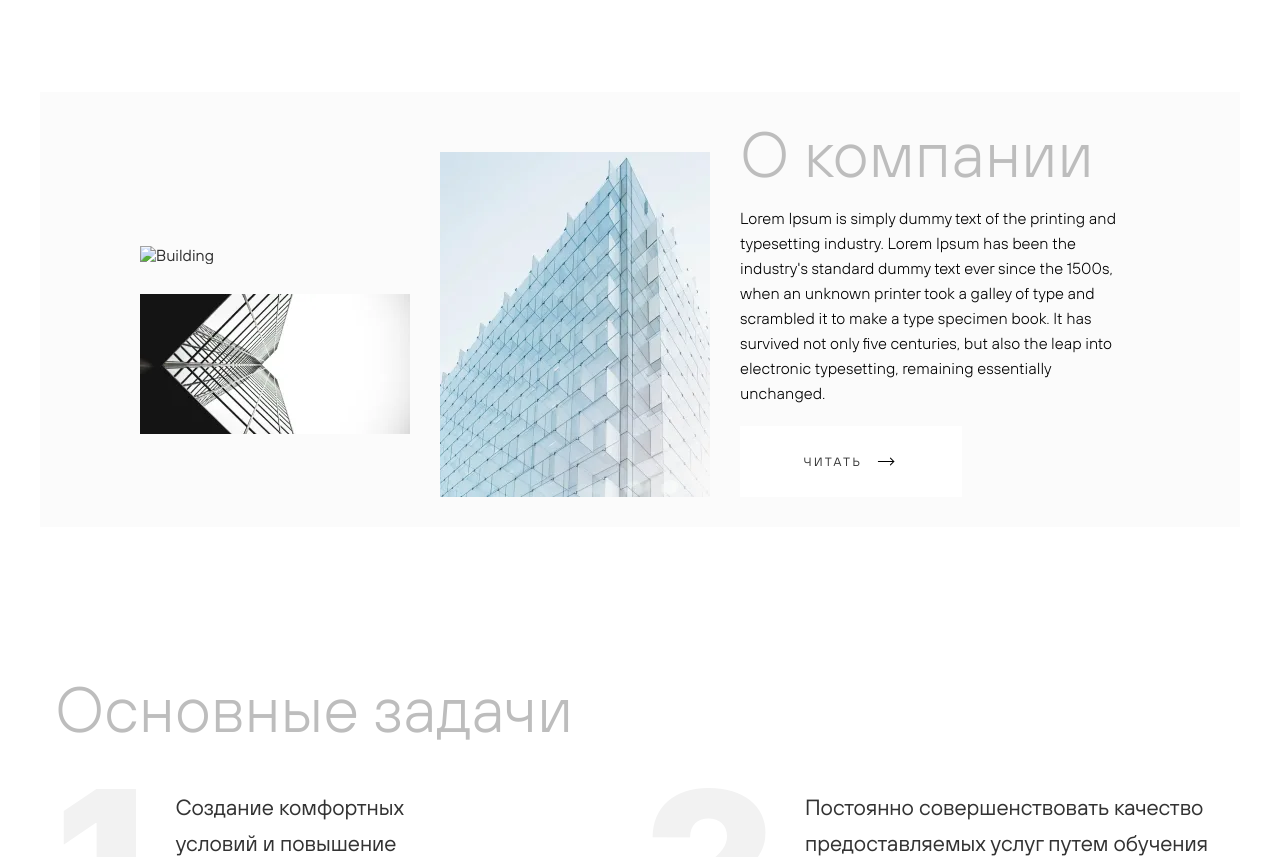
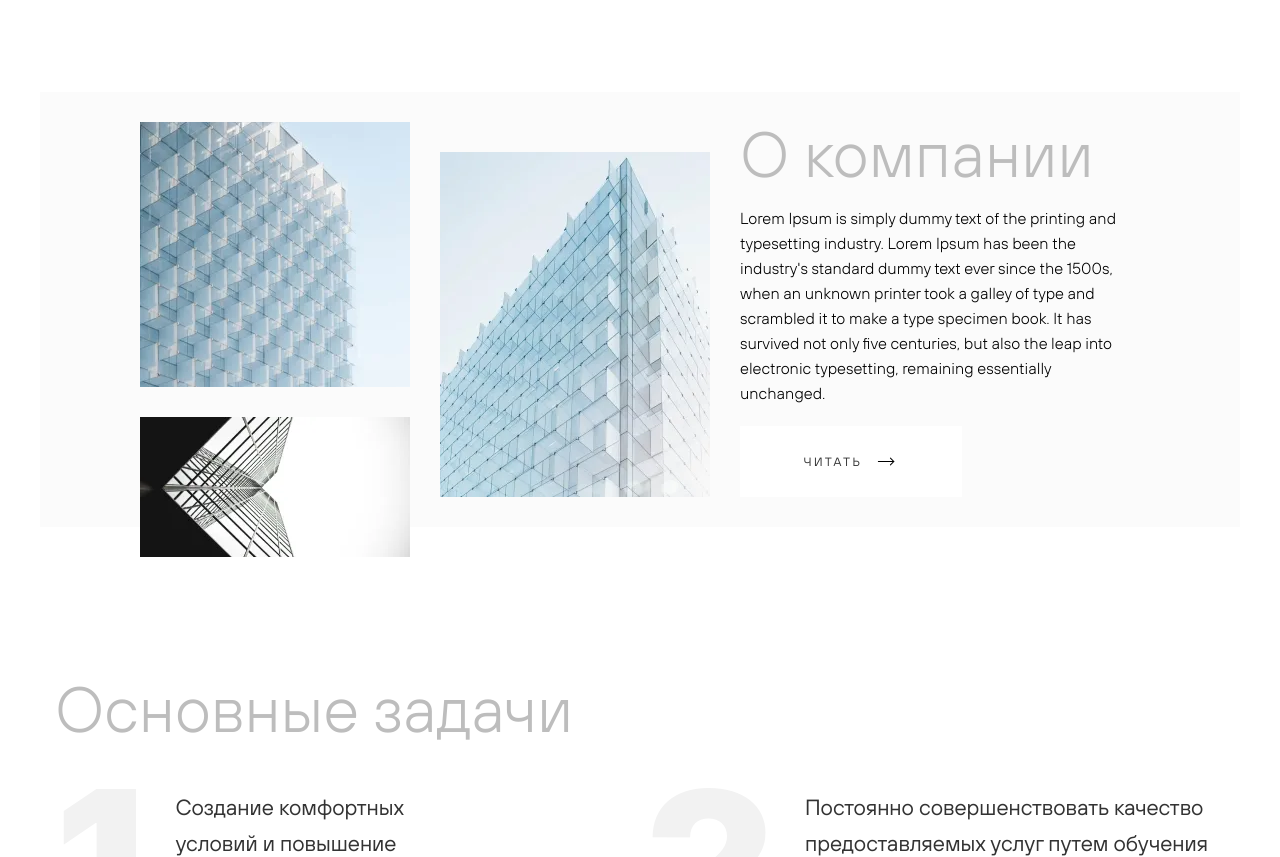
Before and after one commit to PavelNedoshyvko/test-task-smart-orange-html-scss, a plain HTML site: page index.html in a window 1280 px wide. Shown: the part 960-1817 px from the top of the page. Drawn offline with Linux system fonts and the light colour scheme; a script that the page names is missing.

Commit message:
Deploying to gh-pages from @ PavelNedoshyvko/test-task-smart-orange-html-scss@346669c8da3da613c499e9597190184b366e9e0b 🚀

```diff
--- a/index.html
+++ b/index.html
@@ -86,10 +86,7 @@
             <div>
               <img
                 class="about-company-img-first"
-                srcset="
-                  ./src/img/webp/about-company-1.webp   1x,
-                  ./src/img/webpabout-company-1@2x.webp 2x
-                "
+                srcset="/test-task-smart-orange-html-scss/assets/about-company-1.webp 1x, /test-task-smart-orange-html-scss/assets/about-company-1@2x.webp 2x"
                 src="/test-task-smart-orange-html-scss/assets/about-company-1.webp"
                 alt="Building"
                 width="270"
```
Also changed, not shown: assets/about-company-1@2x.webp (added).
